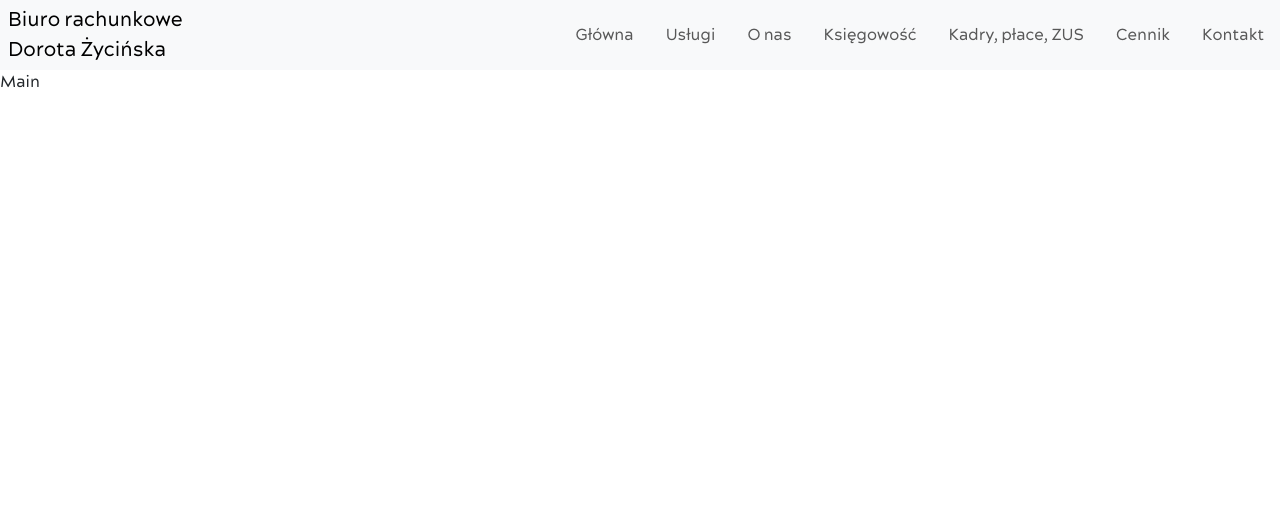
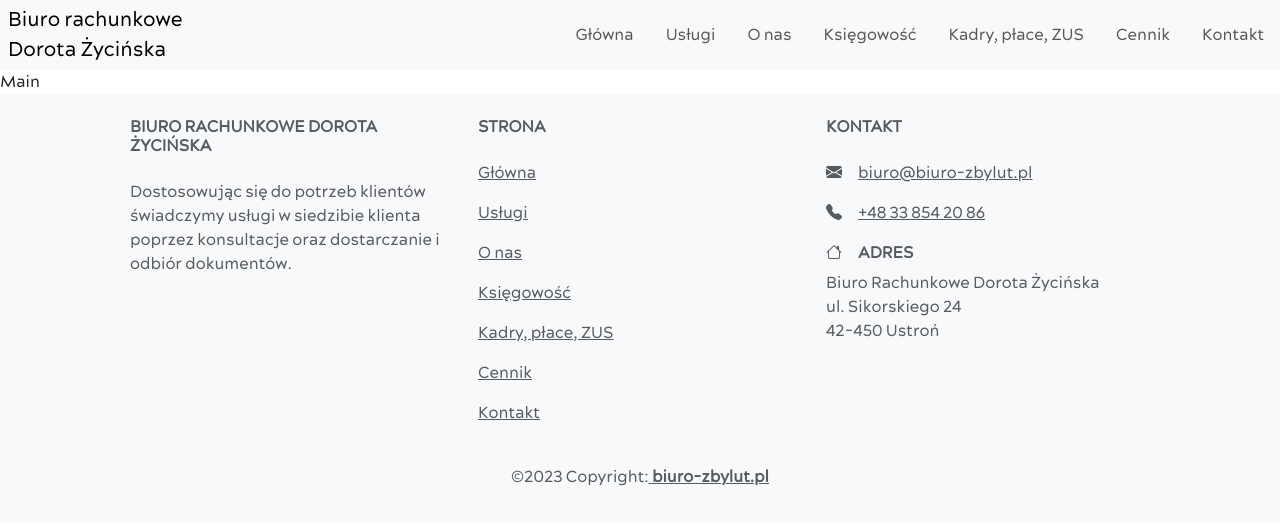
Before and after one commit to luiqiana/biuro-zbylut, a React (Create React App) app in the folder client/: page / in a window 1280 px wide. Shown: the top 524 px of the page. Built offline with nearby package versions, Linux system fonts and the light colour scheme.

Commit message:
Added footer and added hyperlink to navbar brand

```diff
--- a/client/src/App.js
+++ b/client/src/App.js
@@ -7,6 +7,7 @@ import './styles/css/style.css';
 
 import Navigation from "./components/Navigation";
 import Index from "./components/Index";
+import Footer from "./components/Footer";
 
 class App extends Component {
 	render() {
@@ -16,6 +17,7 @@ class App extends Component {
 				<Routes>
 					<Route path="/" element={<Index />} />
 				</Routes>
+				<Footer />
 			</BrowserRouter>
 		);
 	}
--- /dev/null
+++ b/client/src/components/Footer.js
@@ -0,0 +1,52 @@
+import React, {Component} from 'react';
+
+import Container from "react-bootstrap/Container";
+import Row from "react-bootstrap/Row";
+import Col from "react-bootstrap/Col";
+
+import SectionCreator from "./footer/SectionCreator";
+
+class Footer extends Component {
+	render() {
+		return(
+			<footer className="bg-light text-center text-lg-start text-muted pb-2 pt-2">
+				<Container>
+					<Row className="mt-3 px-5">
+						<Col md={4} className="mx-auto mb-md-0 mb-4">
+							<h6 className="text-uppercase fw-bold mb-4">Biuro Rachunkowe Dorota Życińska</h6>
+							<p>Dostosowując się do potrzeb klientów świadczymy usługi w siedzibie klienta poprzez konsultacje oraz dostarczanie i odbiór dokumentów.</p>
+						</Col>
+						<Col md={4} className="mx-auto mb-md-0 mb-4">
+							<h6 className="text-uppercase fw-bold mb-4">Strona</h6>
+							<SectionCreator />
+						</Col>
+						<Col md={4} className="mx-auto mb-md-0 mb-4">
+							<h6 className="text-uppercase fw-bold mb-4">Kontakt</h6>
+							<p>
+								<i className="bi bi-envelope-fill me-3" />
+								<a href="mailto:biuro@biuro-zbylut.pl" className="text-reset footer-text">biuro@biuro-zbylut.pl</a>
+							</p>
+							<p>
+								<i className="bi bi-telephone-fill me-3" />
+								<a href="tel:+48338542086" className="text-reset footer-text">+48 33 854 20 86</a>
+							</p>
+							<div>
+								<i className="bi bi-house me-3" />
+								<h6 className="d-inline-block text-uppercase fw-bold">Adres</h6><br />
+								Biuro Rachunkowe Dorota Życińska<br />
+								ul. Sikorskiego 24<br />
+								42-450 Ustroń<br />
+							</div>
+						</Col>
+					</Row>
+					<div className="text-center p-4 footer-copyright">
+						&copy;<span>{new Date().getFullYear()}</span> Copyright:
+						<a href="/" className="text-reset fw-bold footer-text-copyright"> biuro-zbylut.pl</a>
+					</div>
+				</Container>
+			</footer>
+		);
+	}
+}
+
+export default Footer;
--- a/client/src/components/Navigation.js
+++ b/client/src/components/Navigation.js
@@ -11,7 +11,7 @@ class Navigation extends Component {
 		return(
 			<Navbar className="py-0 px-2" bg="light" expand="lg" sticky="top" id="navbartop">
 				<div className="navbar-fill d-none d-xxl-block" />
-				<Navbar.Brand className="ms-0">
+				<Navbar.Brand className="ms-0" href="/">
 					Biuro rachunkowe<br />
 					Dorota Życińska
 				</Navbar.Brand>
--- /dev/null
+++ b/client/src/components/footer/SectionCreator.js
@@ -0,0 +1,23 @@
+import React, {Component} from 'react';
+
+import SectionsConfig from "./../config/Sections";
+const config = SectionsConfig;
+
+class SectionCreator extends Component {
+	render() {
+		const length = Object.keys(config).length;
+		const Sections = [];
+
+		for(let i = 0; i < length; i++) {
+			Sections.push(
+				<p key={i}>
+					<a href={config[`s${i}`].url} className="text-reset footer-text">{config[`s${i}`].title}</a>
+				</p>
+			);
+		}
+
+		return Sections;
+	}
+}
+
+export default SectionCreator;
--- a/client/src/styles/scss/style.scss
+++ b/client/src/styles/scss/style.scss
@@ -23,8 +23,8 @@ code {
 	Bootstrap colors
 */
 .btn-outline-danger {
-	--bs-btn-color: #ff0000;
-	--bs-btn-border-color: #ff0000;
+	--bs-btn-color: #00baba;
+	--bs-btn-border-color: #00baba;
 }
 
 /*
@@ -118,3 +118,59 @@ nav#navbartop {
 		}
 	}
 }
+
+/*
+	Footer
+*/
+footer {
+	position: relative;
+	z-index: 999;
+
+	div {
+		a {
+			i.footer-icon {
+				text-decoration: none;
+				transition: 0.5s;
+
+				&:hover {
+					color: #00baba !important;
+				}
+			}
+		}
+	}
+
+	div.container {
+		div.row {
+			div {
+				p {
+					a.footer-text {
+						text-decoration: none;
+						transition: 0.5s;
+
+						&:hover {
+							color: #00baba !important;
+						}
+					}
+				}
+
+				div {
+					margin-bottom: 16px;
+				}
+			}
+		}
+	}
+
+	div.footer-copyright {
+		background-color: rgba(0, 0, 0, 0.05);
+		border-radius: 10px;
+
+		a {
+			text-decoration: none;
+			transition: 0.5s;
+
+			&:hover {
+				color: #ff0000 !important;
+			}
+		}
+	}
+}
```
